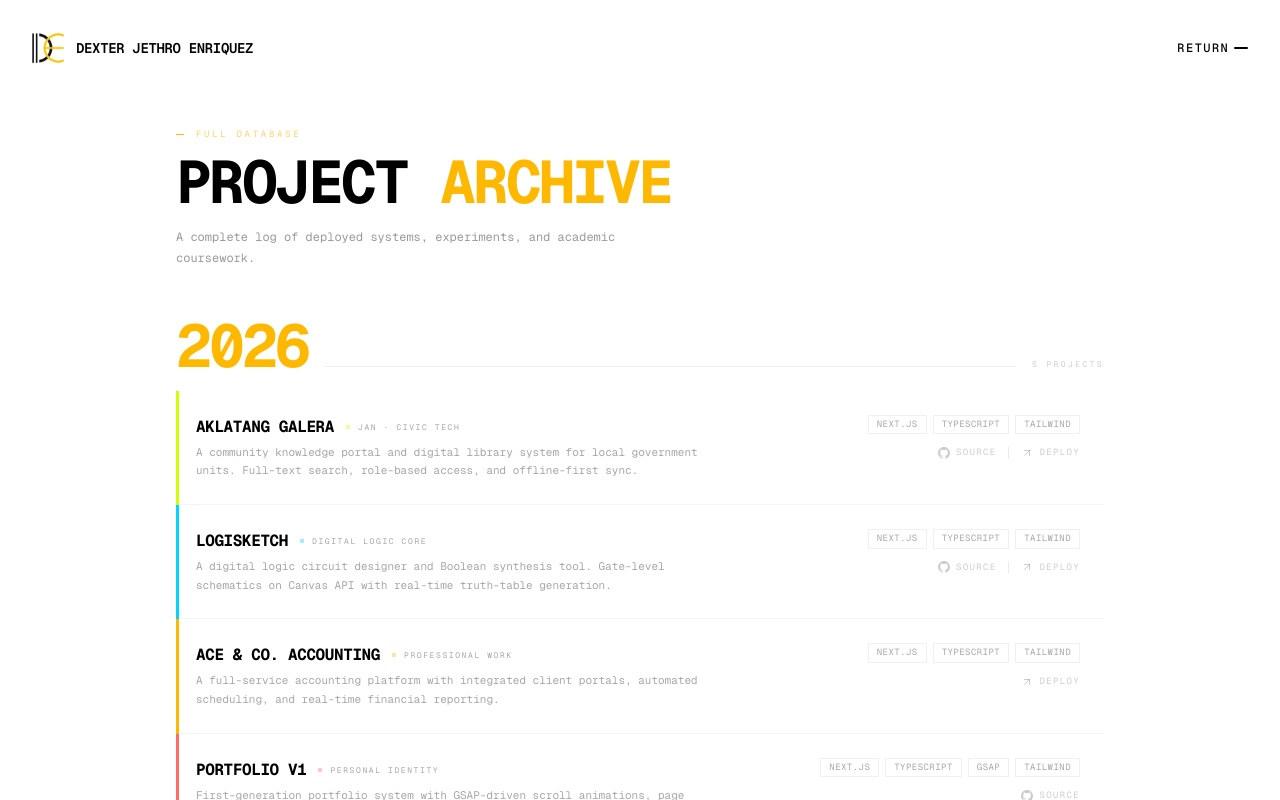
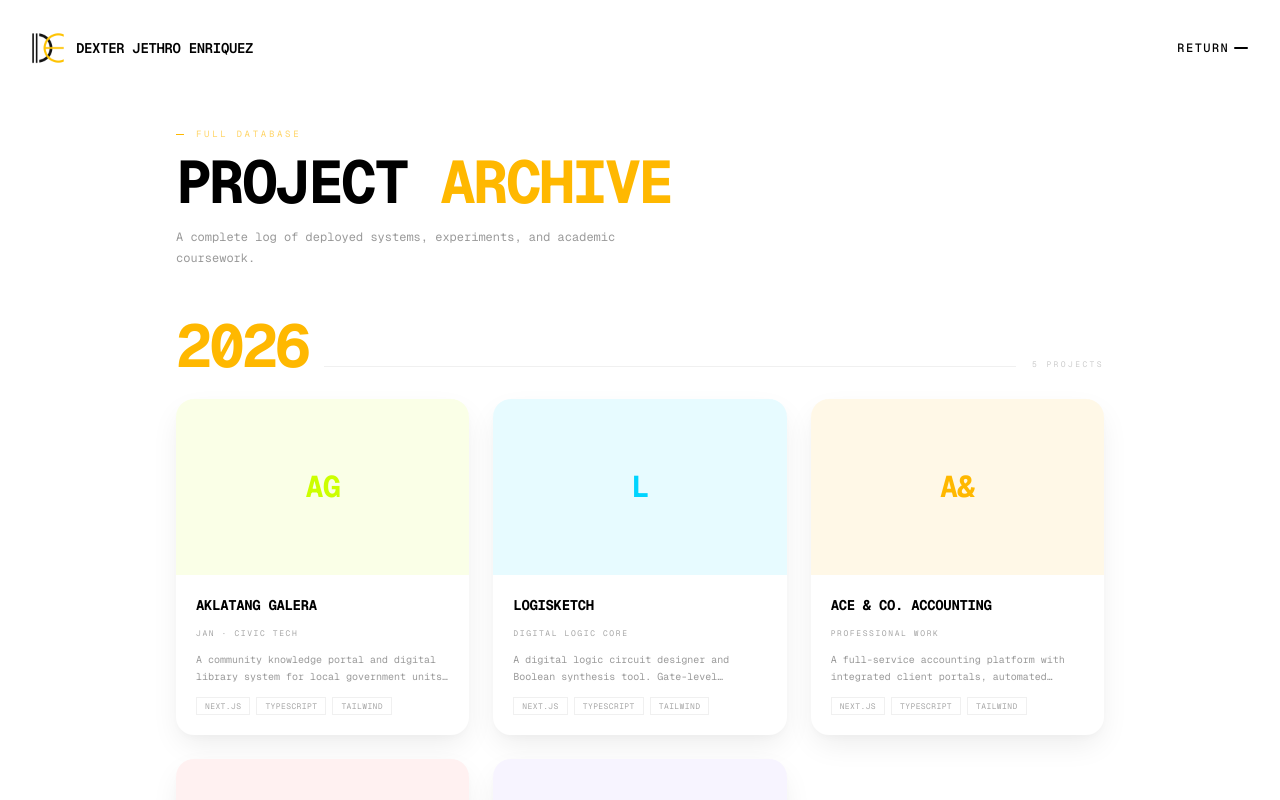
Before and after one commit to RokiTheWise/enriquez-portfolio-v2, a Next.js app: page /archive in a window 1280 px wide. Shown: the top 800 px of the page. Built offline with nearby package versions, Linux system fonts and the light colour scheme.

Commit message:
feat(archive): wire card grid + modal, delete ArchiveRow

```diff
--- a/app/archive/page.tsx
+++ b/app/archive/page.tsx
@@ -411,144 +411,11 @@ function ArchiveModal({
 
 
 /* ═══════════════════════════════════════════
-   Archive Row
-   ═══════════════════════════════════════════ */
-
-function ArchiveRow({ entry, idx }: { entry: ArchiveEntry; idx: number }) {
-  const classificationLabel = entry.month
-    ? `${entry.month} · ${entry.classification}`
-    : entry.classification;
-
-  return (
-    <motion.div
-      initial={{ opacity: 0, y: 20 }}
-      animate={{ opacity: 1, y: 0 }}
-      transition={{ duration: 0.4, delay: idx * 0.06 }}
-      className="group relative"
-    >
-      {/* Accent bar — always visible, not just on hover */}
-      <div
-        className="absolute left-0 top-0 bottom-0 w-[3px]"
-        style={{ background: entry.accentColor }}
-      />
-
-      <div className="flex items-start gap-4 py-6 pl-5 pr-4 md:pr-6 hover:bg-black/[0.015] transition-colors duration-200">
-        {/* Main content */}
-        <div className="flex-1 min-w-0">
-          <div className="flex flex-col md:flex-row md:items-start md:justify-between gap-3 md:gap-8">
-            {/* Title + Classification + Description */}
-            <div className="flex-1 min-w-0">
-              <div className="flex items-center gap-3 mb-1">
-                <h3 className="font-mono text-sm md:text-base font-bold tracking-tight text-black uppercase group-hover:text-[#FFB800] transition-colors duration-300 truncate">
-                  {entry.project}
-                </h3>
-                <div className="hidden md:flex items-center gap-2 flex-shrink-0">
-                  <div className="w-1 h-1" style={{ background: `${entry.accentColor}60` }} />
-                  <span className="font-mono text-[8px] tracking-[0.2em] text-black/35 uppercase">
-                    {classificationLabel}
-                  </span>
-                </div>
-              </div>
-
-              <div className="flex items-start gap-4">
-                <p className="font-mono text-[10px] md:text-[11px] leading-[1.7] text-black/35 max-w-lg flex-1">
-                  {entry.description}
-                </p>
-
-                {/* Thumbnail — desktop only, right of description */}
-                {entry.image && (
-                  <div className="hidden md:block flex-shrink-0">
-                    {/* eslint-disable-next-line @next/next/no-img-element */}
-                    <img
-                      src={entry.image}
-                      alt={`${entry.project} screenshot`}
-                      width={96}
-                      height={64}
-                      className="w-24 h-16 object-cover rounded-sm"
-                    />
-                  </div>
-                )}
-              </div>
-
-              {/* Mobile: classification + thumbnail stacked */}
-              <div className="md:hidden mt-2 flex items-start justify-between gap-3">
-                <div className="flex items-center gap-2">
-                  <div className="w-1 h-1" style={{ background: `${entry.accentColor}60` }} />
-                  <span className="font-mono text-[8px] tracking-[0.2em] text-black/35 uppercase">
-                    {classificationLabel}
-                  </span>
-                </div>
-                {entry.image && (
-                  // eslint-disable-next-line @next/next/no-img-element
-                  <img
-                    src={entry.image}
-                    alt={`${entry.project} screenshot`}
-                    width={80}
-                    height={56}
-                    className="w-20 h-14 object-cover rounded-sm flex-shrink-0"
-                  />
-                )}
-              </div>
-            </div>
-
-            {/* Tech + Links — right side */}
-            <div className="flex flex-col items-start md:items-end gap-3 flex-shrink-0">
-              {/* Tech tags */}
-              <div className="flex flex-wrap gap-1.5 md:justify-end">
-                {entry.tech.map((t) => (
-                  <span
-                    key={t.name}
-                    className="font-mono text-[8px] md:text-[9px] tracking-wider text-black/35 uppercase px-2 py-0.5 border border-black/[0.06]"
-                  >
-                    {t.name}
-                  </span>
-                ))}
-              </div>
-
-              {/* Links */}
-              <div className="flex items-center gap-3">
-                {entry.github && (
-                  <a
-                    href={entry.github}
-                    target="_blank"
-                    rel="noopener noreferrer"
-                    className="font-mono text-[9px] tracking-[0.15em] uppercase text-black/20 hover:text-black/60 transition-colors duration-200 flex items-center gap-1.5"
-                  >
-                    <GithubIcon size={12} />
-                    <span className="hidden md:inline">Source</span>
-                  </a>
-                )}
-                {entry.github && entry.link && (
-                  <span className="w-[1px] h-3 bg-black/[0.08]" />
-                )}
-                {entry.link && (
-                  <a
-                    href={entry.link}
-                    target="_blank"
-                    rel="noopener noreferrer"
-                    className="font-mono text-[9px] tracking-[0.15em] uppercase text-black/20 hover:text-[#FFB800] transition-colors duration-200 flex items-center gap-1.5"
-                  >
-                    <ArrowUpRight size={12} />
-                    <span className="hidden md:inline">Deploy</span>
-                  </a>
-                )}
-              </div>
-            </div>
-          </div>
-        </div>
-      </div>
-
-      {/* Bottom separator */}
-      <div className="h-[1px] bg-black/[0.04]" />
-    </motion.div>
-  );
-}
-
-/* ═══════════════════════════════════════════
    Archive Page
    ═══════════════════════════════════════════ */
 
 export default function ArchivePage() {
+  const [selectedEntry, setSelectedEntry] = useState<ArchiveEntry | null>(null);
   return (
     <main className="min-h-screen bg-white">
       {/* ── Fixed top nav bar ── */}
@@ -613,9 +480,14 @@ export default function ArchivePage() {
           {groupByYear(ARCHIVE).map(({ year, entries }, groupIdx) => (
             <div key={year}>
               <YearGroupHeader year={year} count={entries.length} groupIdx={groupIdx} />
-              <div>
+              <div className="grid grid-cols-1 md:grid-cols-2 lg:grid-cols-3 gap-6 pt-2">
                 {entries.map((entry, idx) => (
-                  <ArchiveRow key={entry.index} entry={entry} idx={idx} />
+                  <ArchiveCard
+                    key={entry.index}
+                    entry={entry}
+                    idx={idx}
+                    onClick={() => setSelectedEntry(entry)}
+                  />
                 ))}
               </div>
             </div>
@@ -658,6 +530,14 @@ export default function ArchivePage() {
           </div>
         </motion.div>
       </div>
+      <AnimatePresence>
+        {selectedEntry && (
+          <ArchiveModal
+            entry={selectedEntry}
+            onClose={() => setSelectedEntry(null)}
+          />
+        )}
+      </AnimatePresence>
     </main>
   );
 }
```
